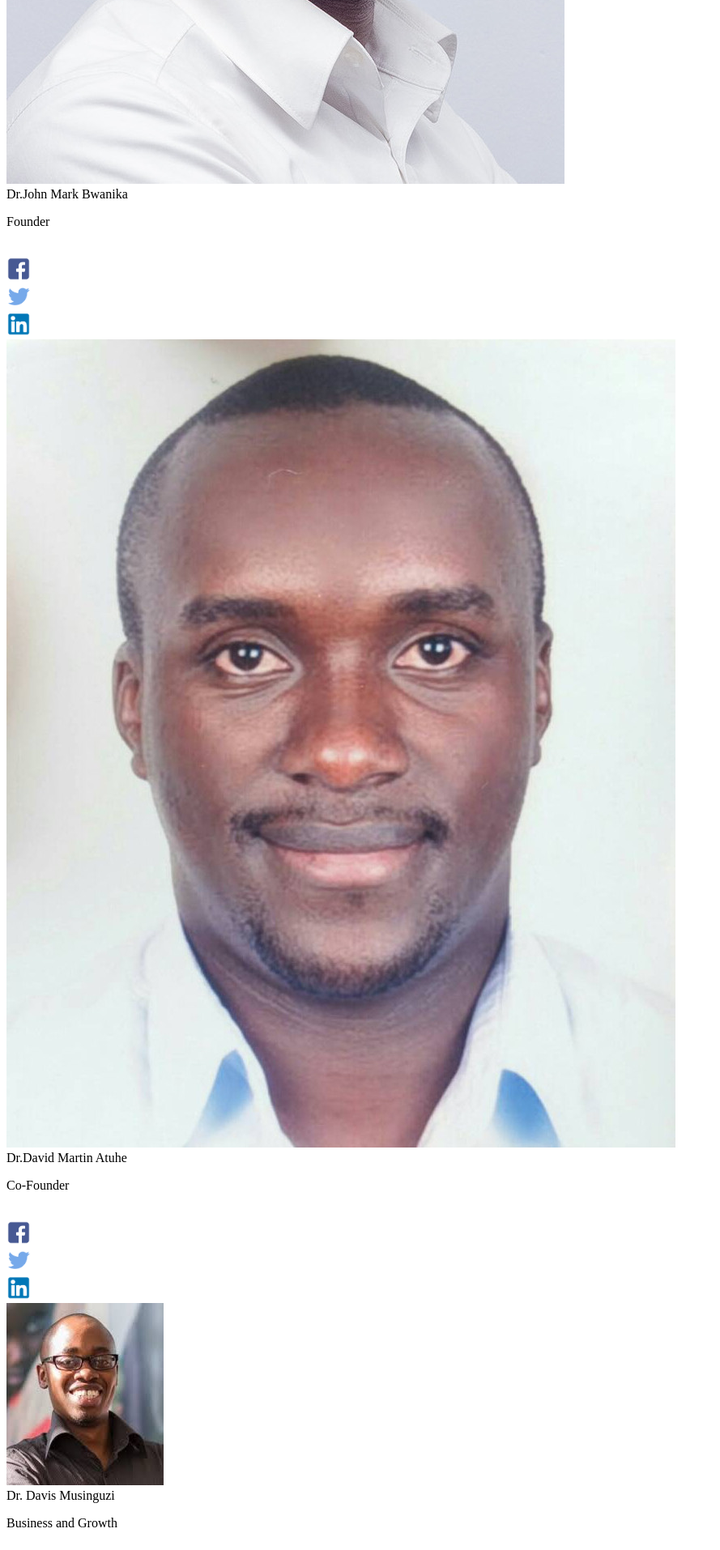
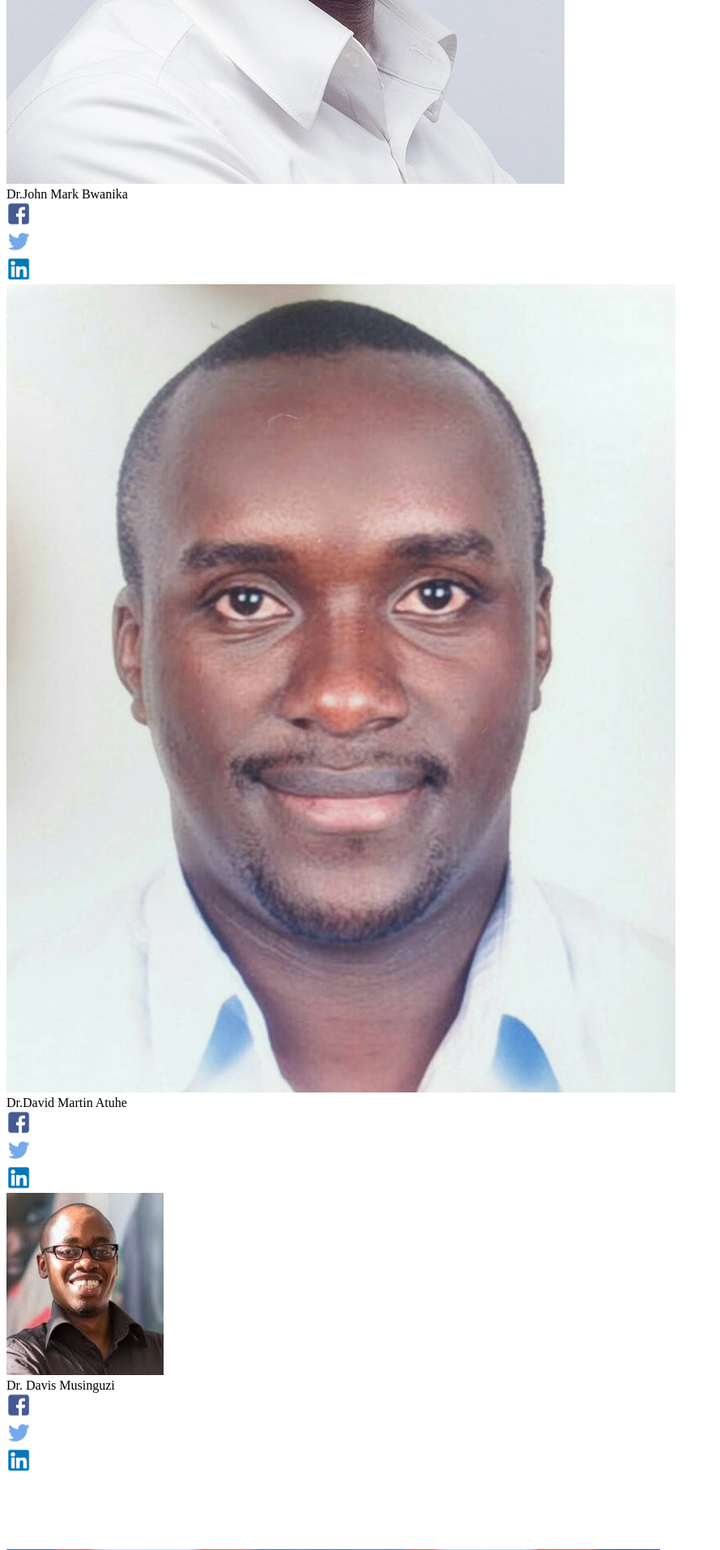
Before and after one commit to faithNassiwa/Final360MedNet, a Django app: a page that uses website/templates/website/about_us.html in a window 1280 px wide; the page is wider, and only the part inside the window is pictured. Shown: the part 3310-5224 px from the top of that part at 81% size, without its empty margins (0-889 px from the left). Run offline with Django 3.2, Linux system fonts and the light colour scheme; parts of the project's set-up code (start-up, migrations or seed data) failed here and were passed over; some libraries are stand-ins or nearby versions.

```diff
--- a/website/templates/website/about_us.html
+++ b/website/templates/website/about_us.html
@@ -159,7 +159,6 @@
     </div>
      <div class="card-content">
       <span class="blue-grey-text">Dr.John Mark Bwanika</span>
-        <p>Founder</p>
          <br>
         <div class="row">
             <div class="col" style="width: 50px"><a href="https://www.facebook.com/john.bwanika" target="_blank">
@@ -180,7 +179,6 @@
     </div>
     <div class="card-content">
       <span class="blue-grey-text">Dr.David Martin Atuhe</span>
-        <p>Co-Founder</p>
         <br>
         <div class="row">
             <div class="col" style="width: 50px"><img src="{% static 'userprofile/images/facebook.png' %}" width="30"></div>
@@ -199,7 +197,6 @@
     </div>
     <div class="card-content">
       <span class="blue-grey-text">Dr. Davis Musinguzi</span>
-        <p>Business and Growth</p>
         <br>
          <div class="row">
             <div class="col" style="width: 50px"><a href="https://www.facebook.com/musinguzidavis" target="_blank">
@@ -220,7 +217,6 @@
     </div>
     <div class="card-content">
       <span class="blue-grey-text">Dr.William Lubega</span>
-        <p>Content Director</p>
         <br>
         <div class="row">
             <div class="col" style="width: 50px"><img src="{% static 'userprofile/images/facebook.png' %}" width="30"></div>
```
